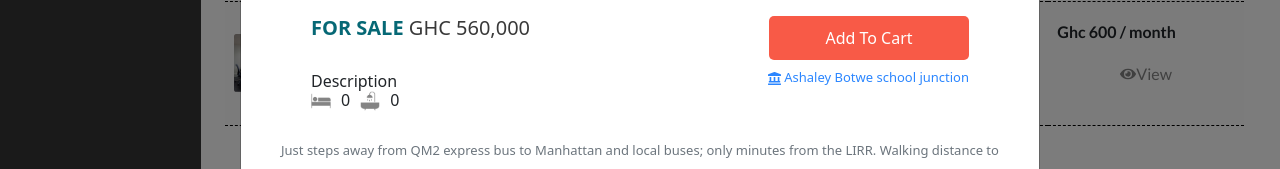
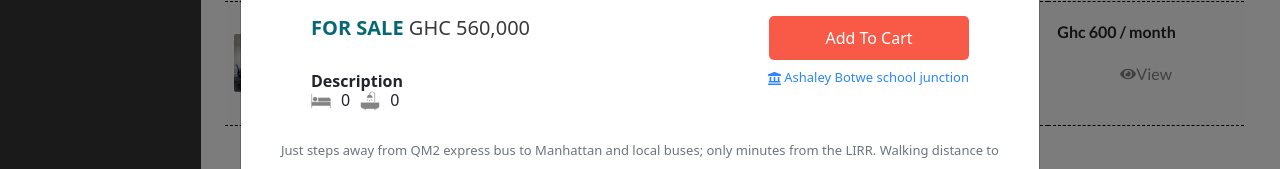
Before and after one commit to Kweku7k/spacia, a React (Create React App) app: page /filterprops in a window 1280 px wide. Both pictures are taken after a click on the element 734 px from the left and 433 px from the top of the page. Shown: the part 494-663 px from the top of the page. Built offline with nearby package versions, Linux system fonts and the light colour scheme.

Commit message:
bold description

```diff
--- a/src/Screens/FilterProperties.js
+++ b/src/Screens/FilterProperties.js
@@ -339,7 +339,7 @@ const FilterProperties = () => {
                     <div className="col" style={{textAlign:'left'}}>
                         <h5 style={{color:'#066875', fontWeight:'bold'}}>FOR SALE <span style={{color:'#393939', fontWeight:'normal'}}>GHC 560,000</span></h5>
                         <br/>
-                        <h6 >Description
+                        <h6 ><b>Description</b>
                             <span style={{display:'flex'}}>
                                 <img src={bed} style={{ width:20, height:20, marginRight:10}} alt="bed"/>
                                 <h6>0</h6>
```
